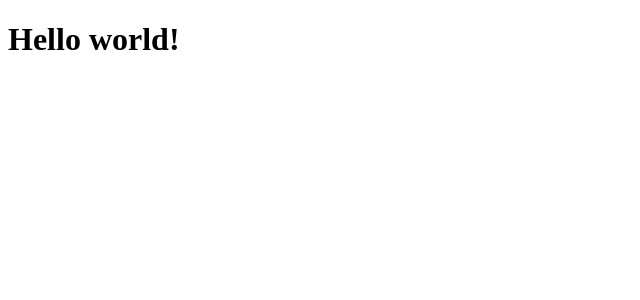
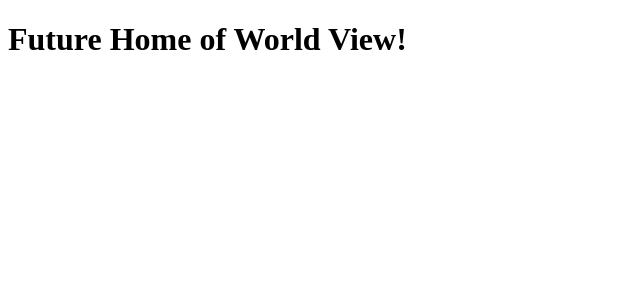
Before and after one commit to wfschrad/World_View, a React (Create React App) app: page / in a window 1280 px wide. Shown: the top 300 px of the page, without its empty margins (0-640 px from the left). Built offline with nearby package versions, Linux system fonts and the light colour scheme.

Commit message:
Setup react template.

```diff
--- a/package.json
+++ b/package.json
@@ -8,6 +8,7 @@
     "@testing-library/user-event": "^7.2.1",
     "react": "^16.13.1",
     "react-dom": "^16.13.1",
+    "react-router-dom": "^5.1.2",
     "react-scripts": "3.4.1"
   },
   "scripts": {
--- a/public/index.html
+++ b/public/index.html
@@ -1,10 +1,13 @@
 <!DOCTYPE html>
 <html lang="en">
+
 <head>
   <meta charset="utf-8" />
-    <title>Simple React App</title>
+  <title>World View</title>
 </head>
+
 <body>
   <div id="root"></div>
 </body>
+
 </html>
--- a/src/App.js
+++ b/src/App.js
@@ -1,9 +1,7 @@
 import React from 'react';
 
-function App() {
-  return (
-    <h1>Hello world!</h1>
-  );
-}
+const App = () => (
+  <h1>Future Home of World View!</h1>
+);
 
 export default App;
```
Also changed, not shown: 1 other file (tests, documents, lock files or other folders). Lines whose indentation alone changed are shown as unchanged.
